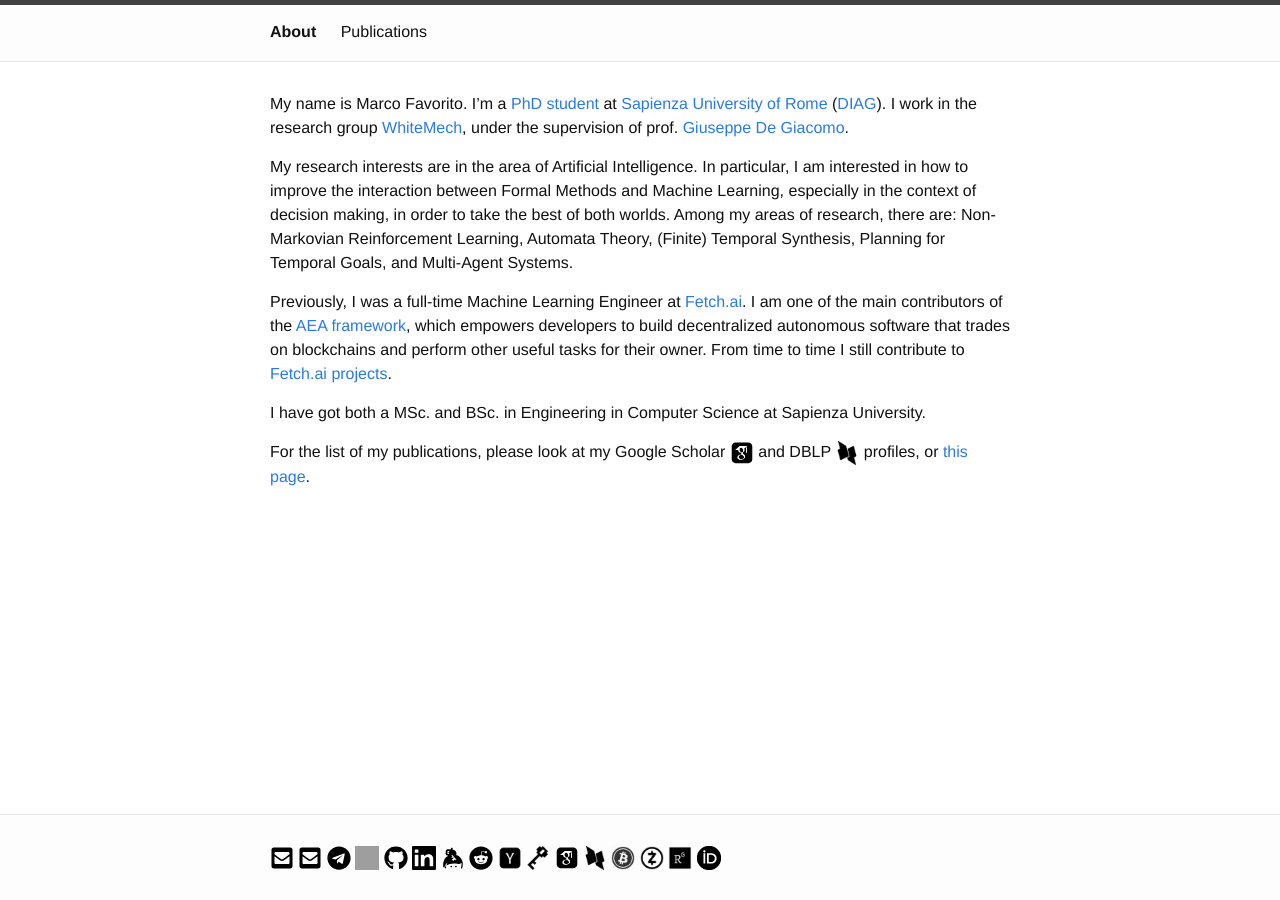
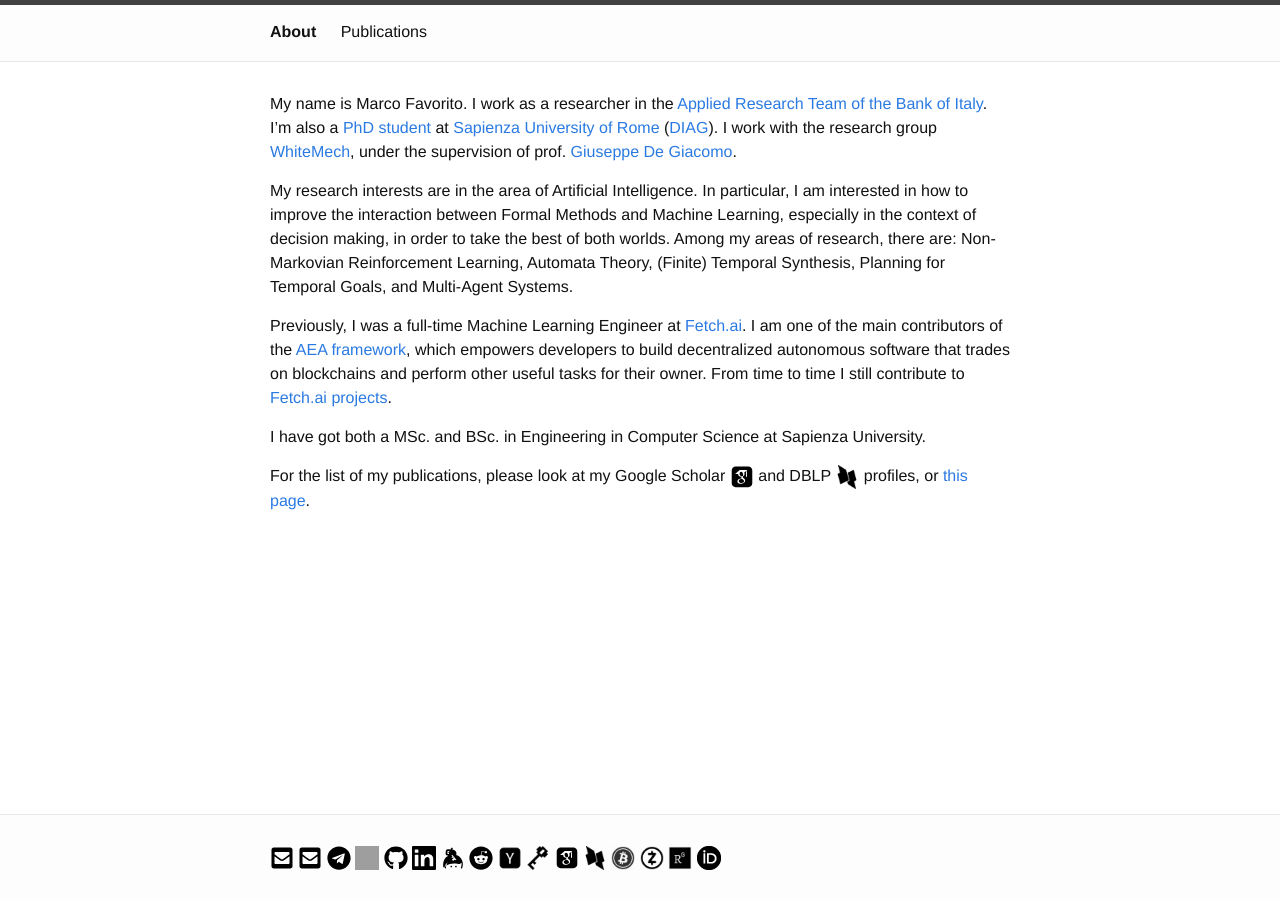
Before and after one commit to marcofavorito/marcofavorito.github.io, a Jekyll site: the page built from _pages/about.md, in a window 1280 px wide. Built offline with Jekyll 4.4.1, drawn with Linux system fonts in a browser that asks for light colours; nearby versions of some CDN libraries; comment, search, counter and statistics services are not loaded; a style sheet for code colours, icons or effects is not loaded; grey boxes are pictures that could not be loaded.

Commit message:
update about page

```diff
--- a/_pages/about.md
+++ b/_pages/about.md
@@ -9,10 +9,11 @@
 ---
 
 My name is Marco Favorito.
-I'm a [PhD student](https://www.dis.uniroma1.it/en/users/marco%20favorito)
+I work as a researcher in the [Applied Research Team of the Bank of Italy](https://bankit.art/).
+I'm also a [PhD student](https://www.dis.uniroma1.it/en/users/marco%20favorito)
 at [Sapienza University of Rome](https://www.uniroma1.it/en/pagina-strutturale/home)
 ([DIAG](https://www.dis.uniroma1.it/en)).
-I work in the research group [WhiteMech](https://whitemech.github.io/),
+I work with the research group [WhiteMech](https://whitemech.github.io/),
 under the supervision of prof. [Giuseppe De Giacomo](https://www.diag.uniroma1.it/~degiacom/).
 
 My research interests are in the area of Artificial Intelligence.
```
